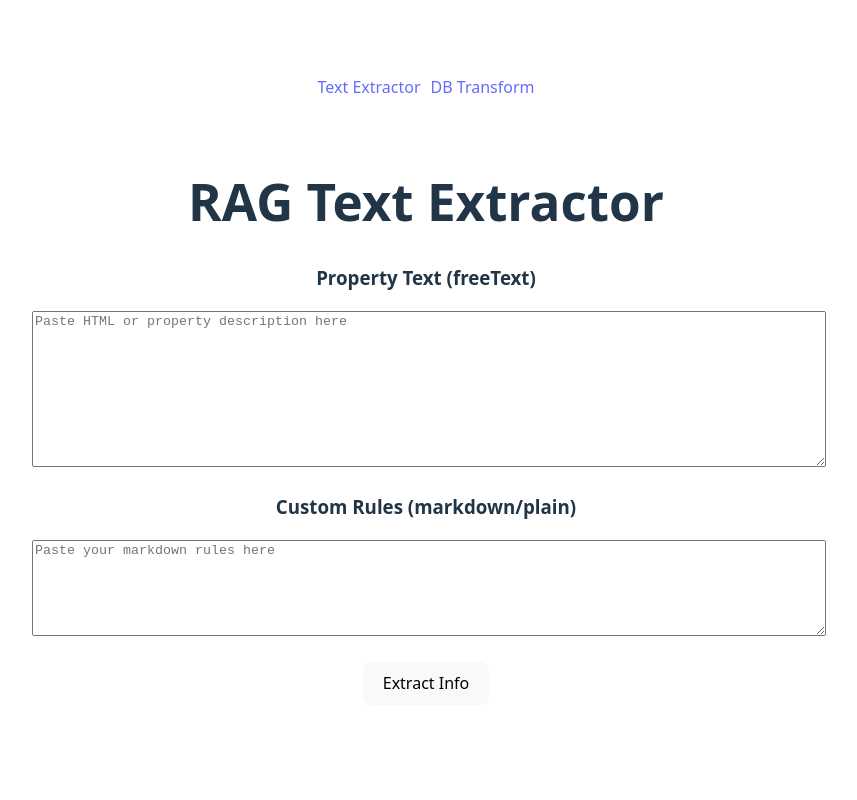
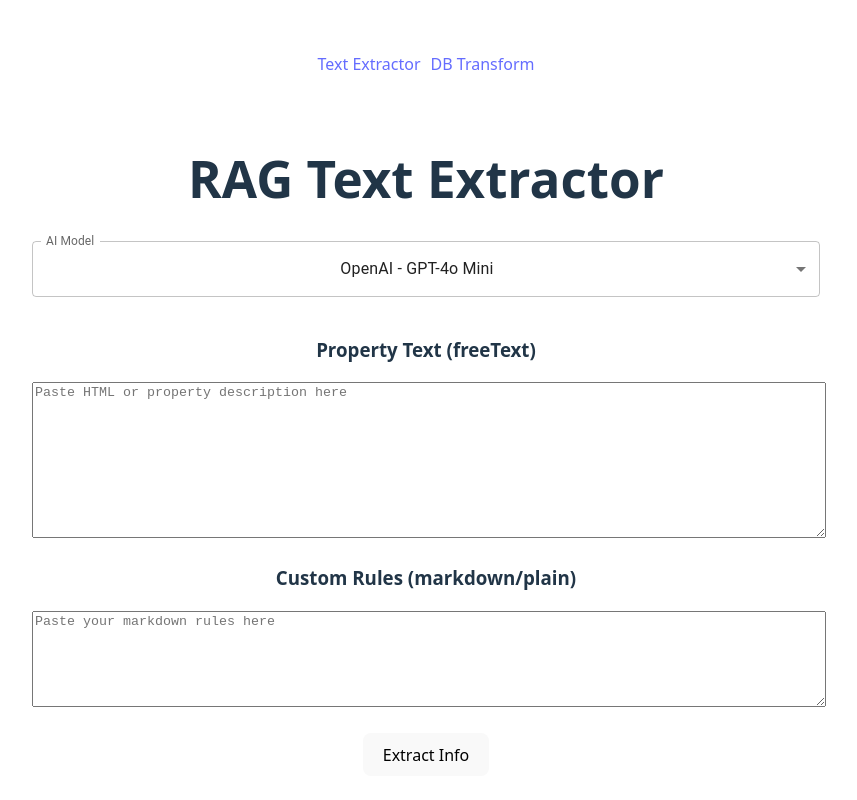
Before and after one commit to Sanins/tc-llm, a React (Vite) app: page / in a window 1280 px wide. Shown: the top 800 px of the page, without its empty margins (214-1071 px from the left). Built offline with nearby package versions, Linux system fonts and the light colour scheme.

Commit message:
feat(AI): select a AI technology to choose from

```diff
--- a/src/pages/DbTransform.tsx
+++ b/src/pages/DbTransform.tsx
@@ -1,4 +1,6 @@
-import { Paper } from "@mui/material";
+import {
+    Paper, Select, MenuItem, FormControl, InputLabel
+  } from "@mui/material";
   import { DataGrid, GridColDef } from "@mui/x-data-grid";
   import { CSVLink } from "react-csv";
   import { useEffect, useState } from "react";
@@ -24,6 +26,7 @@ export const DbTransform = () => {
     const [csvReady, setCsvReady] = useState(false);
     const [dbLoading, setDbLoading] = useState(false);
     const [csvLoading, setCsvLoading] = useState(false);
+    const [aiModel, setAiModel] = useState({ type: 'openai', model: 'gpt-4o-mini' });
 
     const columns: GridColDef[] = [
       { field: "id", headerName: "ID", width: 70 },
@@ -84,7 +87,7 @@ export const DbTransform = () => {
           headers: {
             "Content-Type": "application/json",
           },
-        body: JSON.stringify({ selectedIds }),
+          body: JSON.stringify({ selectedIds, aiModel }),
         });
 
         await fetchData();
@@ -111,6 +114,7 @@ export const DbTransform = () => {
           body: JSON.stringify({
             textField: rawTexts,
             customRules: "",
+            aiModel,
           }),
         });
 
@@ -140,19 +144,28 @@ export const DbTransform = () => {
 
     const handleReset = async () => {
       try {
-        await fetch(`${import.meta.env.VITE_API_ENDPOINT}/reset`, {
-          method: "DELETE",
-        });
-
+        await fetch(`${import.meta.env.VITE_API_ENDPOINT}/reset`, { method: "DELETE" });
         await fetchData();
       } catch (err) {
-        console.error("AI extraction failed", err);
+        console.error("Failed to reset DB:", err);
       }
-  }
+    };
 
     return (
       <div>
         <h2>DB Transform</h2>
+
+        <FormControl fullWidth style={{ marginBottom: 20 }}>
+          <InputLabel id="ai-model-select-label">AI Model</InputLabel>
+          <Select
+            labelId="ai-model-select-label"
+            value={aiModel.model}
+            label="AI Model"
+            onChange={(e) => setAiModel({ type: 'openai', model: e.target.value })}
+          >
+            <MenuItem value="gpt-4o-mini">OpenAI - GPT-4o Mini</MenuItem>
+          </Select>
+        </FormControl>
 
         {error && <div style={{ color: "red", marginBottom: 10 }}>{error}</div>}
         {csvError && <div style={{ color: "red", marginBottom: 10 }}>{csvError}</div>}
@@ -211,12 +224,7 @@ export const DbTransform = () => {
             </CSVLink>
           )}
 
-        <button
-          onClick={handleReset}
-        >
-            Reset Database
-        </button>
-
+          <button onClick={handleReset}>Reset Database</button>
         </div>
       </div>
     );
--- a/src/pages/TextExtractor.tsx
+++ b/src/pages/TextExtractor.tsx
@@ -1,5 +1,13 @@
 import { useState } from 'react';
 import { JsonViewer } from '@textea/json-viewer';
+import {
+  Select,
+  MenuItem,
+  InputLabel,
+  FormControl,
+  CircularProgress,
+  Box,
+} from '@mui/material';
 
 export const TextExtractor = () => {
   const [inputText, setInputText] = useState({
@@ -9,6 +17,10 @@ export const TextExtractor = () => {
   const [response, setResponse] = useState(null);
   const [loading, setLoading] = useState(false);
   const [error, setError] = useState('');
+  const [aiModel, setAiModel] = useState({
+    type: 'openai',
+    model: 'gpt-4o-mini',
+  });
 
   const handleSubmit = async () => {
     setLoading(true);
@@ -18,18 +30,15 @@ export const TextExtractor = () => {
     try {
       const res = await fetch(`${import.meta.env.VITE_API_ENDPOINT}/ask`, {
         method: 'POST',
-        headers: {
-          'Content-Type': 'application/json',
-        },
+        headers: { 'Content-Type': 'application/json' },
         body: JSON.stringify({
           textField: [inputText.freeText],
           customRules: inputText.customRules,
+          aiModel,
         }),
       });
 
-      if (!res.ok) {
-        throw new Error(`Server responded with status ${res.status}`);
-      }
+      if (!res.ok) throw new Error(`Server responded with ${res.status}`);
 
       const data = await res.json();
       setResponse(data);
@@ -44,6 +53,20 @@ export const TextExtractor = () => {
   return (
     <div className="App" style={{ padding: 20 }}>
       <h1>RAG Text Extractor</h1>
+
+      <FormControl fullWidth style={{ marginBottom: 20 }}>
+        <InputLabel id="ai-model-label">AI Model</InputLabel>
+        <Select
+          labelId="ai-model-label"
+          value={aiModel.model}
+          onChange={(e) =>
+            setAiModel({ type: 'openai', model: e.target.value })
+          }
+          label="AI Model"
+        >
+          <MenuItem value="gpt-4o-mini">OpenAI - GPT-4o Mini</MenuItem>
+        </Select>
+      </FormControl>
 
       <h3>Property Text (freeText)</h3>
       <textarea
@@ -80,9 +103,9 @@ export const TextExtractor = () => {
       )}
 
       {loading && (
-        <div style={{ marginTop: 20 }}>
-          <em>Loading...</em>
-        </div>
+        <Box sx={{ display: 'flex', justifyContent: 'center', mt: 2 }}>
+          <CircularProgress />
+        </Box>
       )}
 
       {response && (
@@ -92,6 +115,6 @@ export const TextExtractor = () => {
       )}
     </div>
   );
-}
+};
 
 export default TextExtractor;
```
Lines whose indentation alone changed are shown as unchanged.
